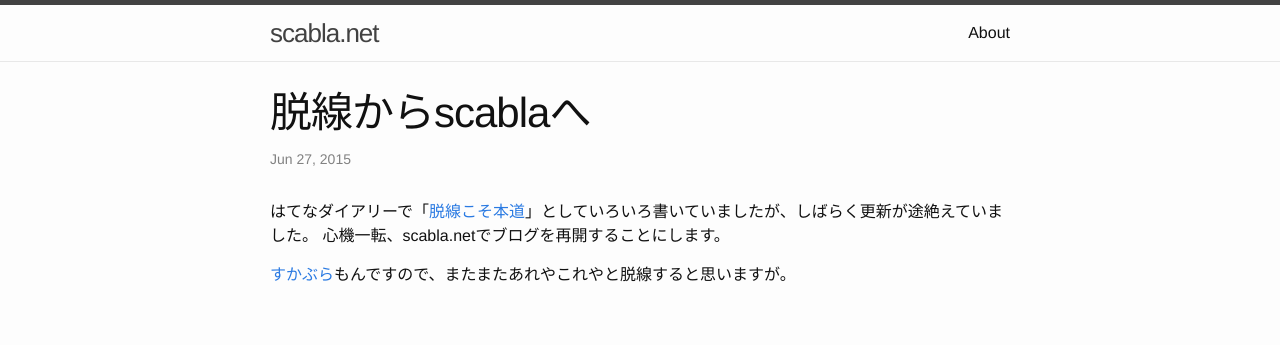
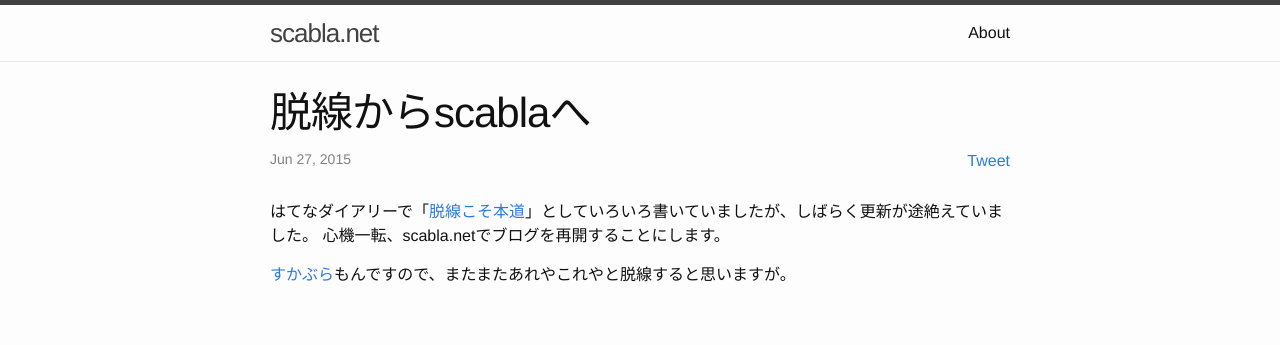
Before and after one commit to goking/goking.github.io, a Jekyll site: the page built from _posts/2015-06-27-dassen-to-scabla.markdown, in a window 1280 px wide. Shown: the top 345 px of the page. Built offline with Jekyll 4.4.1, drawn with Linux system fonts in a browser that asks for light colours; comment, search, counter and statistics services are not loaded.

Commit message:
add tweet button

```diff
--- a/_layouts/post.html
+++ b/_layouts/post.html
@@ -5,6 +5,10 @@
 
   <header class="post-header">
     <h1 class="post-title">{{ page.title }}</h1>
+    <div id="sns">
+      <a href="https://twitter.com/share" class="twitter-share-button"{count} data-via="goking">Tweet</a>
+      <script>!function(d,s,id){var js,fjs=d.getElementsByTagName(s)[0],p=/^http:/.test(d.location)?'http':'https';if(!d.getElementById(id)){js=d.createElement(s);js.id=id;js.src=p+'://platform.twitter.com/widgets.js';fjs.parentNode.insertBefore(js,fjs);}}(document, 'script', 'twitter-wjs');</script>
+    </div>
     <p class="post-meta">{{ page.date | date: "%b %-d, %Y" }}{% if page.author %} • {{ page.author }}{% endif %}{% if page.meta %} • {{ page.meta }}{% endif %}</p>
   </header>
 
--- a/_sass/_style.scss
+++ b/_sass/_style.scss
@@ -9,3 +9,7 @@
   float: right;
   margin: -30px 0 0 0;
 }
+
+#sns {
+  float: right;
+}
```
